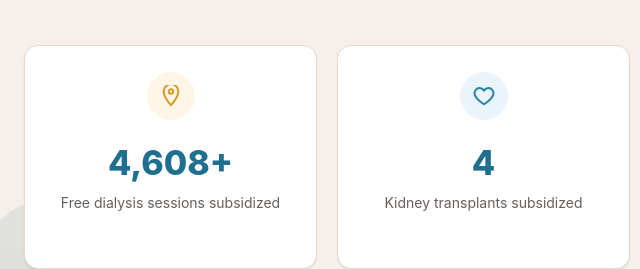
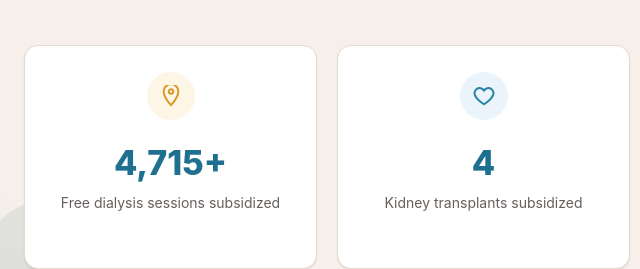
Before and after one commit to theaishastra/cfykf_1, a plain HTML site: page patient-support.html in a window 1280 px wide. Shown: the part 840-1109 px from the top of the page, 0-640 px from the left. Drawn offline with Linux system fonts and the light colour scheme.

Commit message:
Fix typo in dialysis sessions count

```diff
--- a/patient-support.html
+++ b/patient-support.html
@@ -181,7 +181,7 @@
     <div class="stat-strip reveal">
       <div class="stat-card">
         <div class="ic wash-b"><svg viewBox="0 0 24 24" fill="none" stroke="currentColor" stroke-width="2.2"><path d="M12 22s8-9 8-15a8 8 0 1 0-16 0c0 6 8 15 8 15Z"/><circle cx="12" cy="7" r="2.4"/></svg></div>
-        <b data-count="4608" data-suffix="+">4,715+</b><span>Free dialysis sessions subsidized</span>
+        <b data-count="4715" data-suffix="+">4,715+</b><span>Free dialysis sessions subsidized</span>
       </div>
       <div class="stat-card">
         <div class="ic wash-d"><svg viewBox="0 0 24 24" fill="none" stroke="currentColor" stroke-width="2.2"><path d="M12 21s-7-4.5-9.5-9A5.5 5.5 0 0 1 12 6a5.5 5.5 0 0 1 9.5 6c-2.5 4.5-9.5 9-9.5 9Z"/></svg></div>
```
